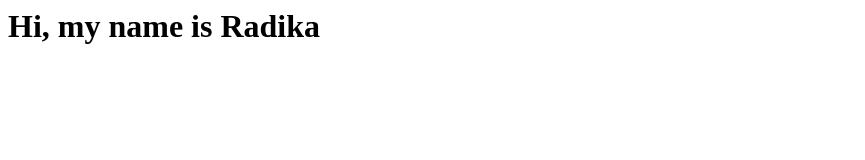
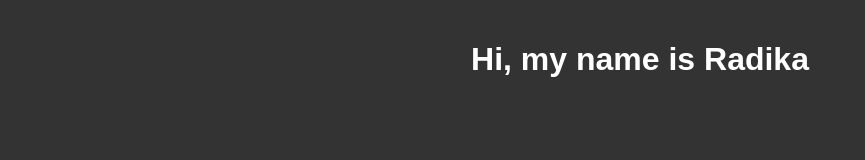
Before and after one commit to Rve27/rve27.github.io, a plain HTML site: page index.html in a window 1280 px wide. Shown: the whole page, without its empty margins (0-865 px from the left). Drawn offline with Linux system fonts and the light colour scheme.

Commit message:
Update index.html

```diff
--- a/index.html
+++ b/index.html
@@ -1 +1,23 @@
-<h1>Hi, my name is Radika</h1>
+<!DOCTYPE html>
+<html>
+<head>
+  <title>Rv</title>
+  <style>
+    body {
+      background-color: #333;
+      color: #fff;
+      font-family: Arial, sans-serif;
+      margin: 0;
+      padding: 20px;
+    }
+
+    h1 {
+      text-align: center;
+      margin-bottom: 20px;
+    }
+  </style>
+</head>
+<body>
+  <h1>Hi, my name is Radika</h1>
+</body>
+</html>
```
